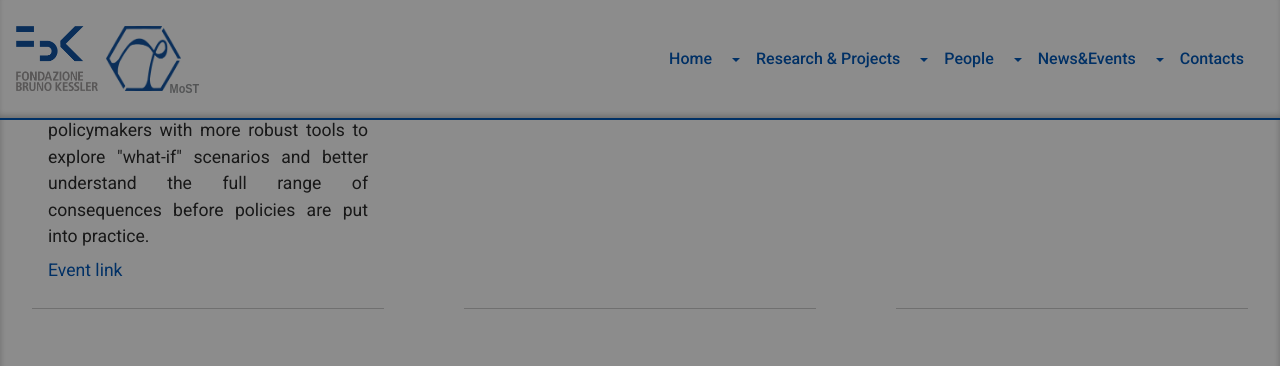
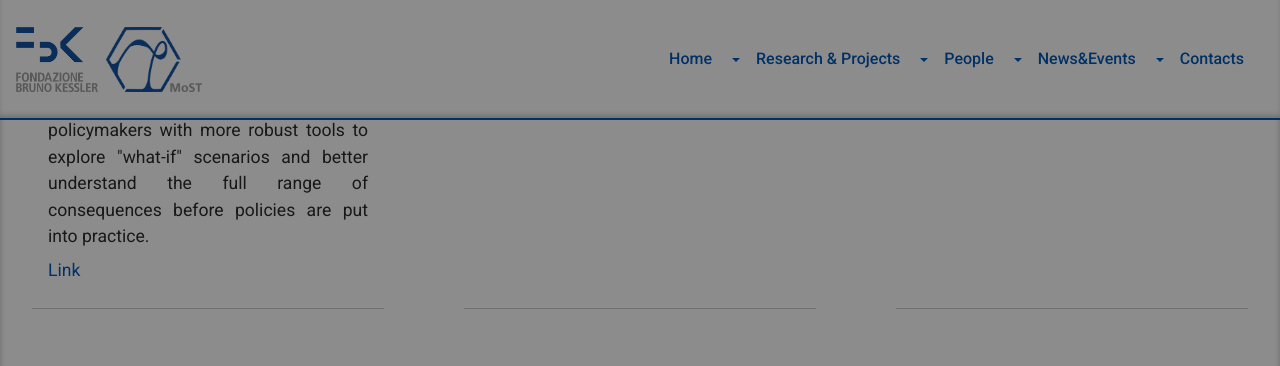
Before and after one commit to fbk-most/fbk-most.github.io, a Jekyll site: the page built from _pages/events.html, in a window 1280 px wide and 900 px high, scrolled down 2148 px. Shown: the top 366 px of the window. Built offline with Jekyll 4.4.1, drawn with Linux system fonts in a browser that asks for light colours; nearby versions of some CDN libraries; library files that are not in the unit come from our copies.

Commit message:
minor fixes

```diff
--- a/_data/news.json
+++ b/_data/news.json
@@ -36,15 +36,15 @@
     "DATE": "2026-01-12",
     "DESCRIPTION": "Ambra Vanella joins the MoST research unit as an intern, where she will contribute to research on stakeholder engagement in the design of Civic Digital Twins. Her work will focus on co-design processes, gamification strategies, and qualitative and quantitative data analysis to support participatory approaches and territorial decision-making.",
     "Link": "",
-    "Image": "",
+    "Image": "/assets/images/news/new_member.webp",
     "Priority": 10
   },
   {
     "TITLE": "New preprint: simulating the impacts of traffic policies before implementation",
     "DATE": "2026-01-13",
-    "DESCRIPTION": "A new preprint is now available on <a href=\\\"https://arxiv.org/abs/2601.07735\\\">arXiv</a>, <b>\"Evaluating Impacts of Traffic Regulations in Complex Mobility Systems Using Scenario-Based Simulations\"</b>, addressing a key challenge faced by cities when introducing new mobility policies. <br>Measures such as low-emission zones or congestion pricing are often implemented with clear goals in mind, yet their real-world effects can be difficult to anticipate. The work presents a scenario-based simulation approach that combines transportation system dynamics with realistic models of human behavior and adaptation. This allows the analysis of both direct policy effects and wider systemic impacts on urban accessibility and mobility patterns. The aim is to provide city planners and policymakers with more robust tools to explore \"what-if\" scenarios and better understand the full range of consequences before policies are put into practice.",
+    "DESCRIPTION": "A new preprint is now available on <a href=\"https://arxiv.org/abs/2601.07735\">arXiv</a>, <b>\"Evaluating Impacts of Traffic Regulations in Complex Mobility Systems Using Scenario-Based Simulations\"</b>, addressing a key challenge faced by cities when introducing new mobility policies. <br>Measures such as low-emission zones or congestion pricing are often implemented with clear goals in mind, yet their real-world effects can be difficult to anticipate. The work presents a scenario-based simulation approach that combines transportation system dynamics with realistic models of human behavior and adaptation. This allows the analysis of both direct policy effects and wider systemic impacts on urban accessibility and mobility patterns. The aim is to provide city planners and policymakers with more robust tools to explore \"what-if\" scenarios and better understand the full range of consequences before policies are put into practice.",
     "Link": "https://arxiv.org/abs/2601.07735",
-    "Image": "",
+    "Image": "/assets/images/news/Books_Franceschini_3-2021_cropped.webp",
     "Priority": 10
   }
 ]
--- a/_layouts/base.html
+++ b/_layouts/base.html
@@ -31,10 +31,9 @@
     </a>
 
     <a href="https://most.fbk.eu/" target="_blank">
-      <img src="{{ '/assets/images/logos/most-logo.png' | relative_url }}"
-      alt="MoST Logo" class="most-header__logo">
+      <img src="{{ '/assets/images/logos/MostLogoNameSide.png' | relative_url }}"
+           alt="FBK Logo" class="most-header__logo">
     </a>
-    <span class="most-header__most-label">MoST</span>
 
   </div>
 
--- a/_pages/events.html
+++ b/_pages/events.html
@@ -128,7 +128,7 @@
         <p>{{ post.DESCRIPTION }}</p>
         {% assign link = post.Link | default: "" | strip %}
         {% if link != "" %}
-          <p><a href="{{ link }}" target="_blank">Event link</a></p>
+          <p><a href="{{ link }}" target="_blank">Link</a></p>
         {% endif %}
       </div>
     {% endfor %}
--- a/_pages/index.html
+++ b/_pages/index.html
@@ -6,7 +6,7 @@
 
 <!-- ===== BANNER SECTION ===== -->
 <section class="most-section most-section--banner">
-  <img src="{{ '/assets/images/logos/most-logo-white.png' | relative_url }}"
+  <img src="{{ '/assets/images/logos/MostLogoWhite.png' | relative_url }}"
        alt="MoST logo" class="most-section--banner__image">
   <h1>Modeling and Simulation of<br>Socio-Technical Systems</h1>
 </section>
```
Also changed, not shown: assets/images/logos/MostLogo.png (added), assets/images/logos/MostLogoName.png (added), assets/images/logos/MostLogoNameSide.png (added), assets/images/logos/MostLogoWhite.png (added), assets/images/logos/most-logo-white.png (deleted), assets/images/logos/most-logo.png (deleted), assets/images/news/new_member.webp (added).
